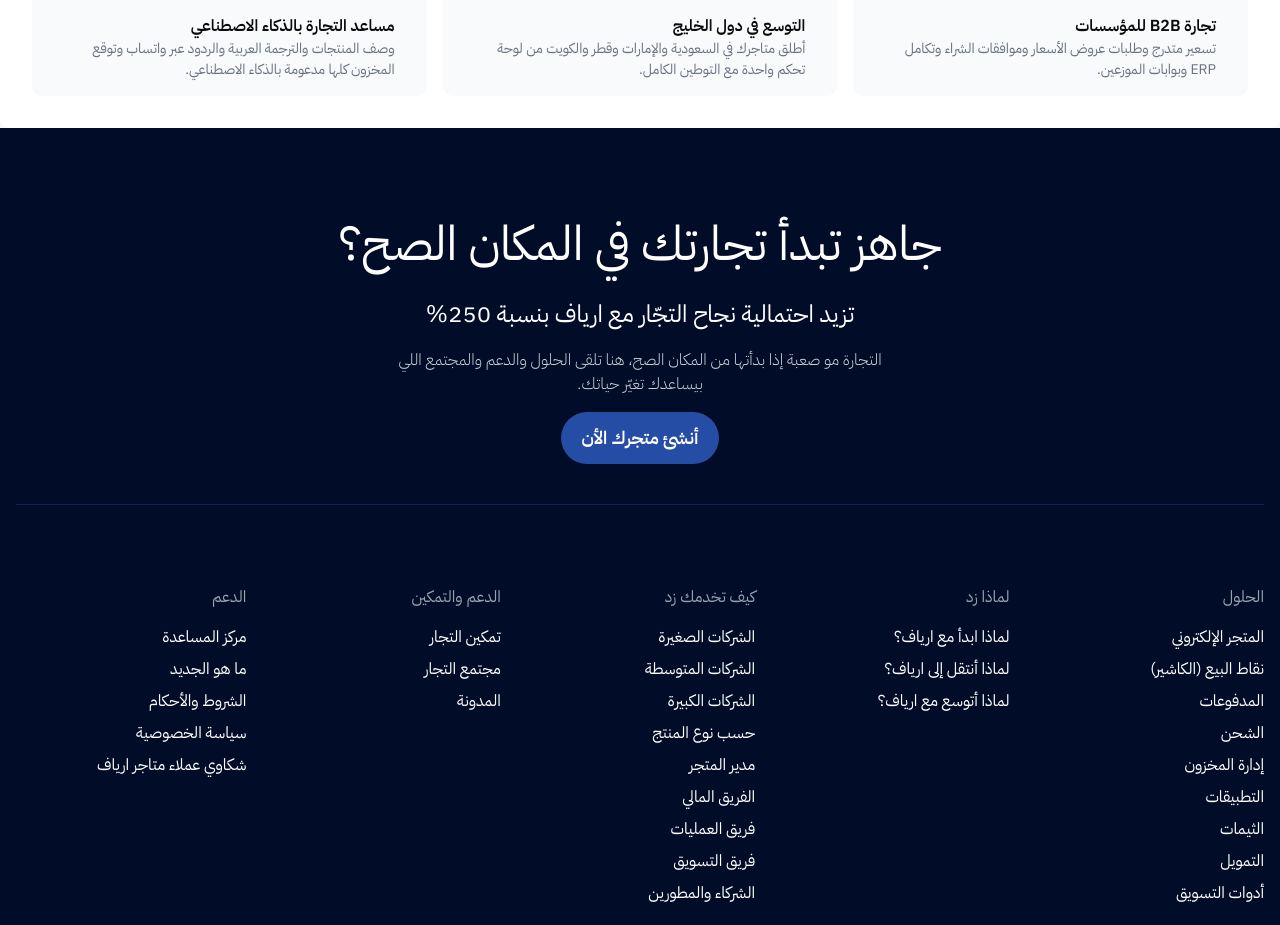
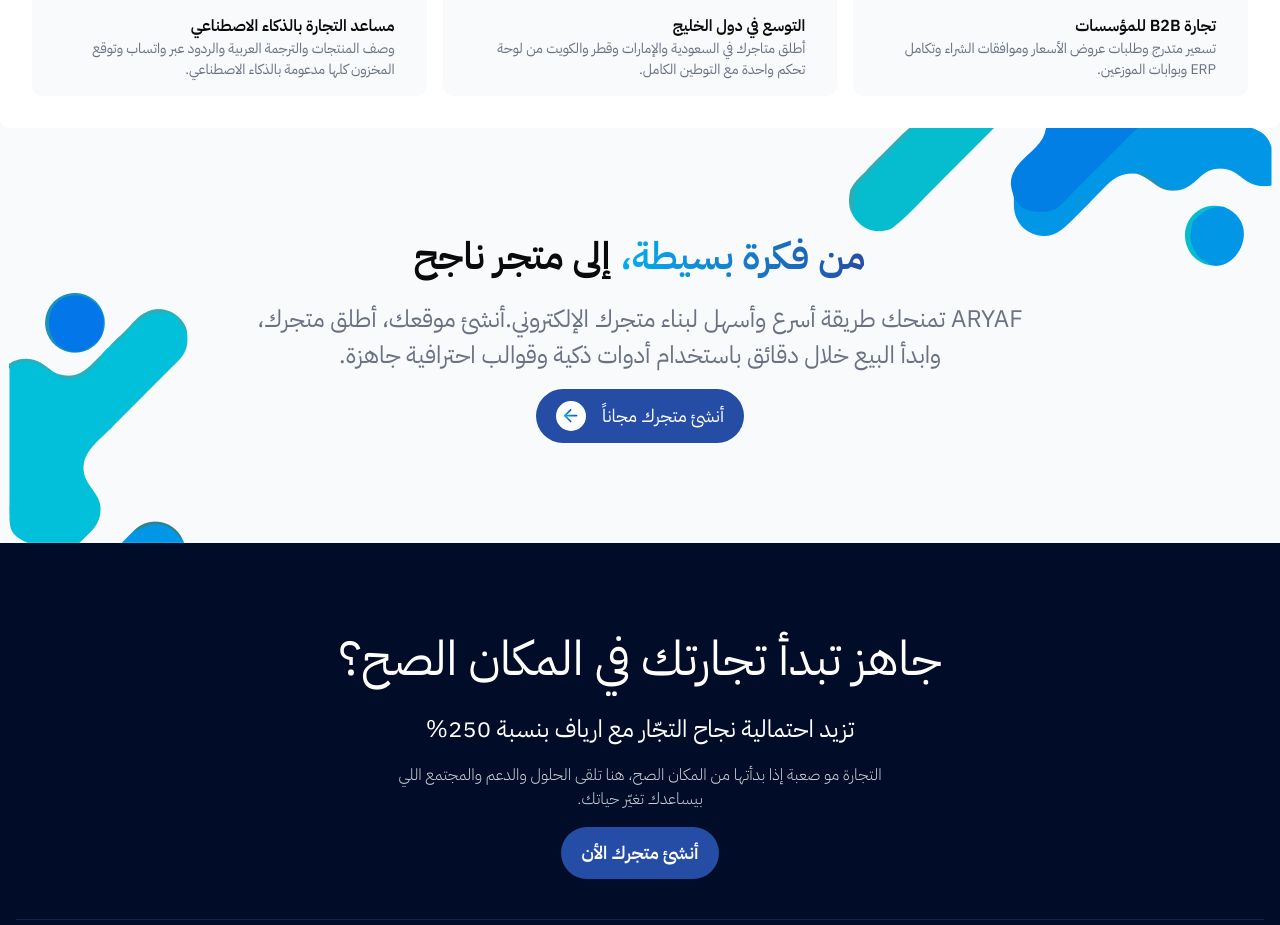
Before and after one commit to Refineder/ARYAF-company, a Nuxt app: page / in a window 1280 px wide. Shown: the part 1380-2305 px from the top of the page. Built offline with nearby package versions, Linux system fonts and the light colour scheme.

Commit message:
- feat: Complete from Idea to Success

```diff
--- a/app/assets/css/main.css
+++ b/app/assets/css/main.css
@@ -187,6 +187,12 @@
 
 body {
   background-color: var(--background);
+  overflow-x: hidden;
+}
+
+.section-container-lg {
+  width: min(100% - 1rem, 1550px);
+  margin-inline: auto;
 }
 
 .section-container {
--- a/app/assets/images/index.ts
+++ b/app/assets/images/index.ts
@@ -23,6 +23,9 @@
 import sportLogo from '~/assets/images/marquee/sport-logo.png'
 import surgeLogo from '~/assets/images/marquee/surge-logo.png'
 import teatLogo from '~/assets/images/marquee/teat-logo.png'
+
+import ideaLeft from '~/assets/images/idea/idea-left.png'
+import ideaRight from '~/assets/images/idea/idea-right.png'
 
 export {
   logo,
@@ -53,3 +56,5 @@
   surgeLogo,
   teatLogo,
 }
+
+export { ideaLeft, ideaRight }
--- /dev/null
+++ b/app/components/sections/HomeSections/SimpleIdea/SimpleIdea.vue
@@ -0,0 +1,34 @@
+<script setup lang="ts">
+import { ideaLeft, ideaRight } from '~/assets/images'
+import Icons from '~/components/atoms/Button/ARYAFIcon/Icons.vue'
+import Button from '~/components/atoms/Button/Button.vue'
+</script>
+
+<template>
+  <section class="relative section-container-lg rounded-xl py-25">
+    <div class="absolute bottom-0 left-0 -z-20" style="width: min(20%, 180px)">
+      <img :src="ideaLeft" alt="idea-left" />
+    </div>
+    <div class="absolute right-0 top-0" style="width: min(40%, 450px)">
+      <img :src="ideaRight" alt="idea-right" />
+    </div>
+
+    <div class="flex flex-col justify-center items-center gap-4">
+      <h2 class="font-semibold" style="font-size: clamp(22px, 3vw, 38px)">
+        <span class="gradient-text">من فكرة بسيطة،</span> إلى متجر ناجح
+      </h2>
+      <p class="max-w-3xl text-gray-500 text-center" style="font-size: clamp(13px, 3vw, 24px)">
+        ARYAF تمنحك طريقة أسرع وأسهل لبناء متجرك الإلكتروني.أنشئ موقعك، أطلق متجرك، وابدأ البيع خلال
+        دقائق باستخدام أدوات ذكية وقوالب احترافية جاهزة.
+      </p>
+      <Button size="lg">
+        <div class="flex items-center gap-4 font-normal">
+          أنشئ متجرك مجاناً
+          <div class="bg-white p-2 w-fit rounded-full">
+            <Icons name="arrowLeftGradient" />
+          </div>
+        </div>
+      </Button>
+    </div>
+  </section>
+</template>
--- a/app/pages/index.vue
+++ b/app/pages/index.vue
@@ -2,9 +2,11 @@
 import AllYouNeed from '~/components/sections/HomeSections/AllYouNeed/AllYouNeed.vue'
 import Hero from '~/components/sections/HomeSections/HeroSection/Hero.vue'
 import Marquee from '~/components/sections/HomeSections/MarqueeSlider/Marquee.vue'
+import SimpleIdea from '~/components/sections/HomeSections/SimpleIdea/SimpleIdea.vue'
 </script>
 <template>
   <Hero />
   <Marquee />
   <AllYouNeed />
+  <SimpleIdea />
 </template>
```
Also changed, not shown: app/assets/images/idea/idea-left.png (added), app/assets/images/idea/idea-right.png (added).
